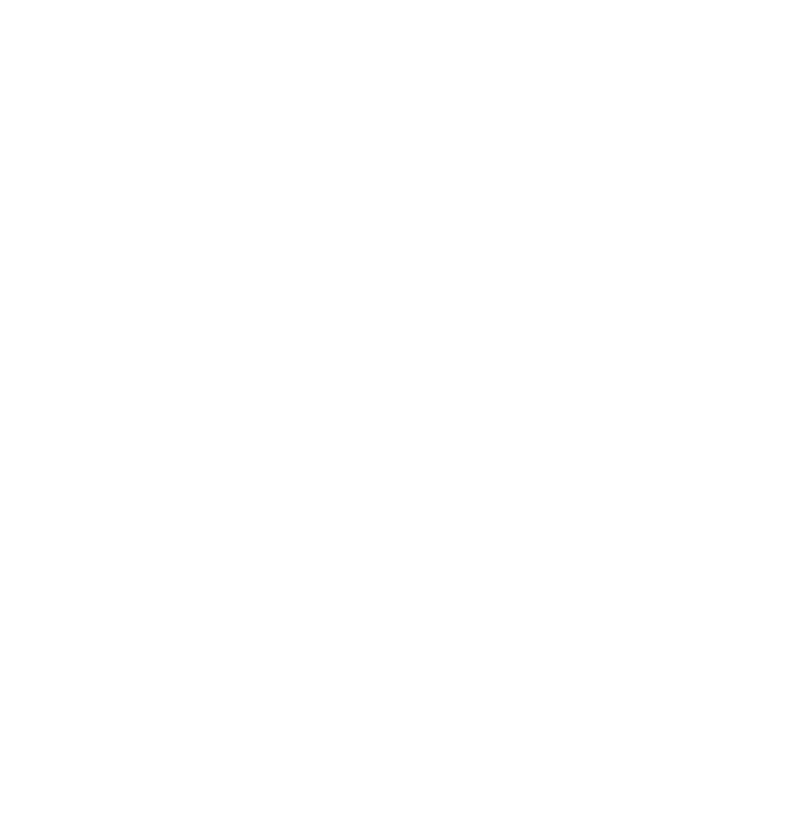
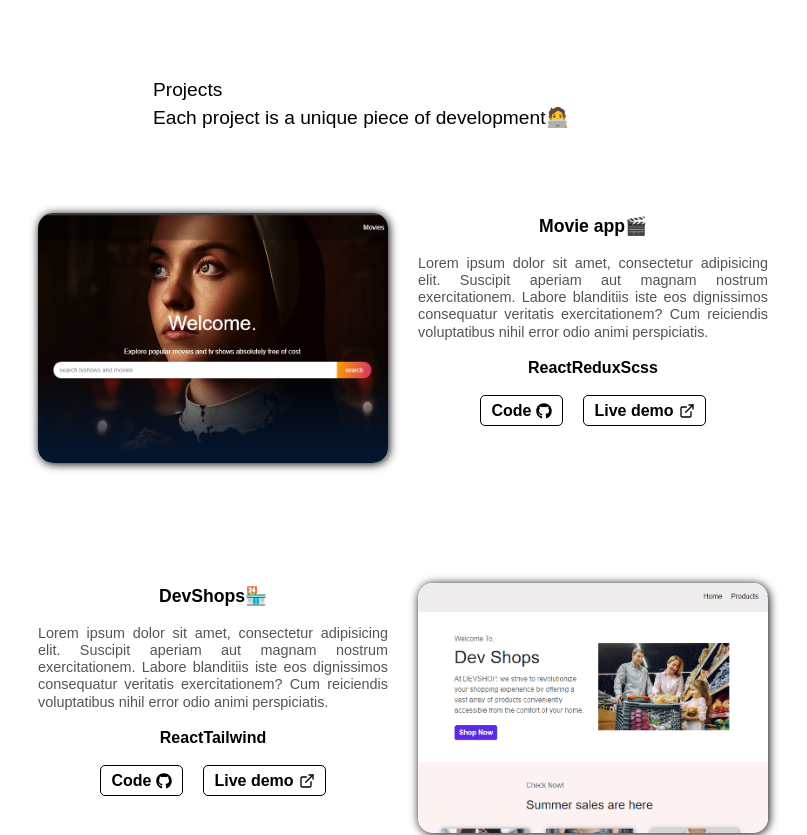
Before and after one commit to CodeWith-Vikash/Vikash-protfolio, a React (Vite) app: page / in a window 1280 px wide. Shown: the part 1540-2375 px from the top of the page, without its empty margins (237-1044 px from the left). Before the commit the page ends 1536 px from the top, so only its background shows below. Built offline with nearby package versions, Linux system fonts and the light colour scheme.

Commit message:
almost completed

```diff
--- a/src/components/contact/Contact.jsx
+++ b/src/components/contact/Contact.jsx
@@ -7,10 +7,11 @@ const Contact = () => {
       <div className="map">
       <iframe src="https://www.google.com/maps/embed?pb=!1m14!1m12!1m3!1d7234.373524746348!2d84.01825787740104!3d24.959759663586848!2m3!1f0!2f0!3f0!3m2!1i1024!2i768!4f13.1!5e0!3m2!1sen!2sin!4v1712196019295!5m2!1sen!2sin" width="100%" height="300" style={{border:0}} allowFullscreen="" loading="lazy" referrerpolicy="no-referrer-when-downgrade"></iframe>
       </div>
-      <form action="https://formspree.io/f/xleqvebl" method='post'>
-        <input type="text" placeholder='username'/>
-        <input type="email" placeholder='Email'/>
-        <textarea cols='35' rows='4'></textarea>
+      <form action="https://formspree.io/f/xleqvebl" method='post' >
+        <input type="text" placeholder='username' required/>
+        <input type="email" placeholder='Email' required/>
+        <textarea cols='33' rows='4' placeholder='Message' required></textarea>
+        <button className='bg-violet-600 px-3 py-1 rounded-md font-semibold text-white cursor-pointer'>Submit</button>
       </form>
     </div>
   )
--- a/src/components/contact/Style.scss
+++ b/src/components/contact/Style.scss
@@ -1,9 +1,8 @@
 .contact{
-    background-color: rgb(122, 122, 247);
-    height: 93.5vh;
     display: flex;
     flex-direction: column;
     gap: 5vh;
+    padding: 5vh 0;
     form{
         display: flex;
         flex-direction: column;
@@ -11,11 +10,17 @@
         align-items: center;
         input{
             width: 300px;
-            height: 30px;
+            height: 40px;
             border: 1px solid black;
             outline: none;
             padding: 5px 10px;
             border-radius:5px;
         }
+        textarea{
+            outline: none;
+            border: 1px solid black;
+            padding: 5px 10px;
+            border-radius: 5px;
+        }
     }
 }
--- a/src/components/home/Home.jsx
+++ b/src/components/home/Home.jsx
@@ -1,12 +1,16 @@
 import React from 'react'
 import Hero from './Hero/Hero'
 import About from '../about/About'
+import Projects from '../projects/Projects'
+import Contact from '../contact/Contact'
 
 const Home = () => {
   return (
-    <div>
+    <div className='py-5'>
       <Hero/>
       <About/>
+      <Projects/>
+      <Contact/>
     </div>
   )
 }
--- a/src/components/projects/Projects.jsx
+++ b/src/components/projects/Projects.jsx
@@ -4,6 +4,7 @@ import ecom from '../../assets/ecom.png'
 import chat from '../../assets/chat.png'
 import movie from '../../assets/movie.png'
 import {FaGithub, FaShare } from "react-icons/fa";
+import { FiExternalLink } from "react-icons/fi";
 
 const Projects = () => {
   return (
@@ -22,8 +23,8 @@ const Projects = () => {
               <b>Scss</b>
             </div>
             <div className="options">
-              <p>Code <FaGithub/></p>
-              <p>Live demo <FaShare/></p>
+              <a href=""><p>Code <FaGithub/></p></a>
+              <a href=""><p>Live demo <FiExternalLink/></p></a>
             </div>
           </div>
         </div>
@@ -38,8 +39,8 @@ const Projects = () => {
               <b>Tailwind</b>
             </div>
             <div className="options">
-              <p>Code <FaGithub/></p>
-              <p>Live demo <FaShare/></p>
+              <a href=""><p>Code <FaGithub/></p></a>
+              <a href=""><p>Live demo <FiExternalLink/></p></a>
             </div>
           </div>
         </div>
@@ -55,8 +56,8 @@ const Projects = () => {
               <b>Scss</b>
             </div>
             <div className="options">
-              <p>Code <FaGithub/></p>
-              <p>Live demo <FaShare/></p>
+              <a href=""><p>Code <FaGithub/></p></a>
+              <a href=""><p>Live demo <FiExternalLink/></p></a>
             </div>
           </div>
         </div>
--- a/src/components/projects/Style.scss
+++ b/src/components/projects/Style.scss
@@ -38,7 +38,7 @@
                 }
                 .options{
                     display: flex;
-                    width: 220px;
+                    width: 250px;
                     justify-content: center;
                     gap: 20px;
                     // background-color: red;
@@ -49,6 +49,13 @@
                         display: flex;
                         align-items: center;
                         gap: 5px;
+                        border: 1px solid black;
+                        border-radius: 5px;
+                        padding: 5px 10px;
+                    }
+                    p:hover{
+                        background-color: black;
+                        color: white;
                     }
                 }
             }
@@ -75,3 +82,23 @@
         }
     }
 }
+
+@media(min-width:1024px){
+    .projects{
+        .title{
+            font-size: 1.2rem;
+        }
+        section{
+            .project{
+                img{
+                    width: 350px;
+                    height: 250px;
+                }
+                .content{
+                    width: 350px;
+
+                }
+            }
+        }
+    }
+}
```
